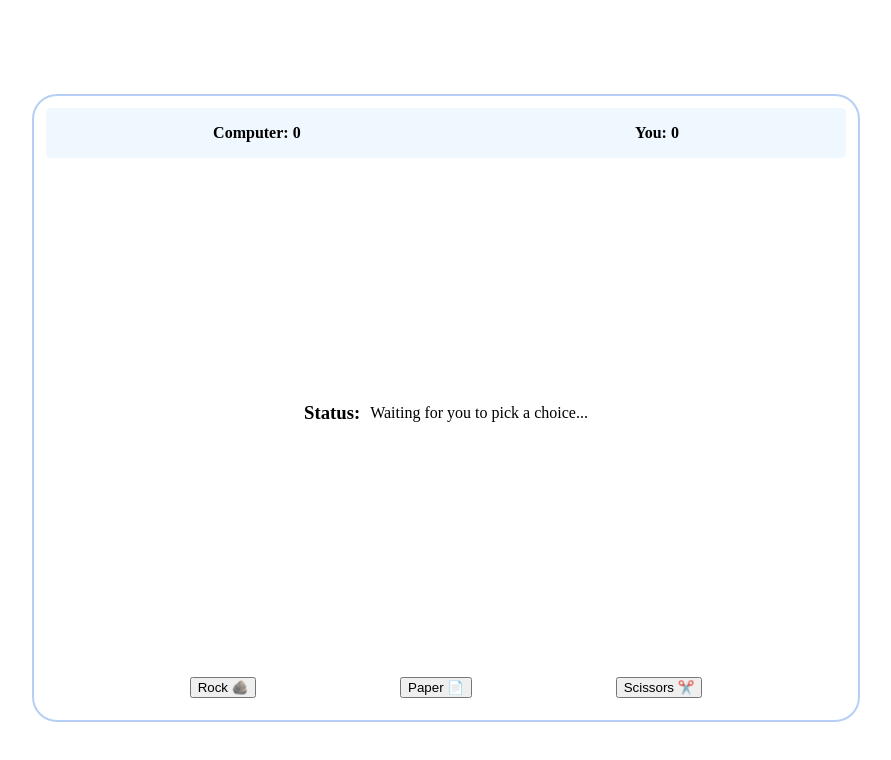
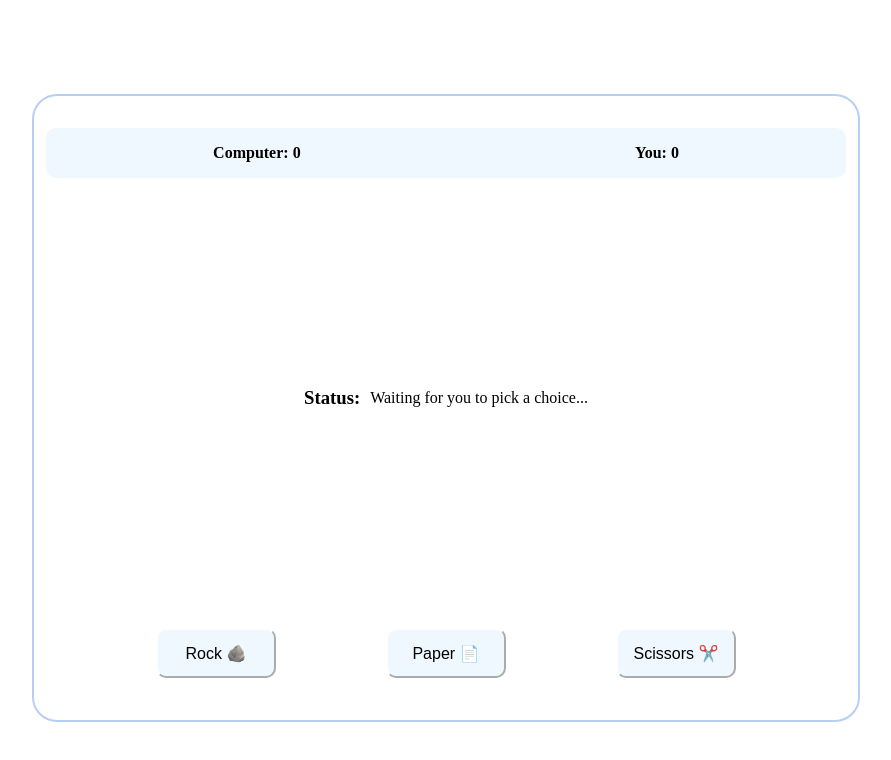
Before and after one commit to mandarkarjol/rock-paper-scissors, a plain HTML site: page index.html in a window 1280 px wide. Shown: the whole page, without its empty margins (194-1085 px from the left). Drawn offline with Linux system fonts and the light colour scheme.

Commit message:
Updates UI / Layout
Adds style to RPS buttons and some other minor
changes to layout

```diff
--- a/styles.css
+++ b/styles.css
@@ -17,12 +17,13 @@ body{
 }
 .score-board{
     background-color: aliceblue;
-    border-radius: 5px;
+    border-radius: 10px;
     width: 100%;
     display: flex;
     justify-content: space-around;
     align-items: center;
     font-weight: bold;
+    margin-top: 20px;
 }
 .round-status{
     width: 100%;
@@ -37,4 +38,13 @@ body{
     align-items: center;
     justify-content: space-evenly;
     padding: 10px;
+    margin-bottom: 20px;
 }
+button{
+    height: 50px;
+    width: 120px;
+    border-radius: 10px;
+    border-color: white;
+    font-size:medium;
+    background-color: aliceblue;
+}
```
